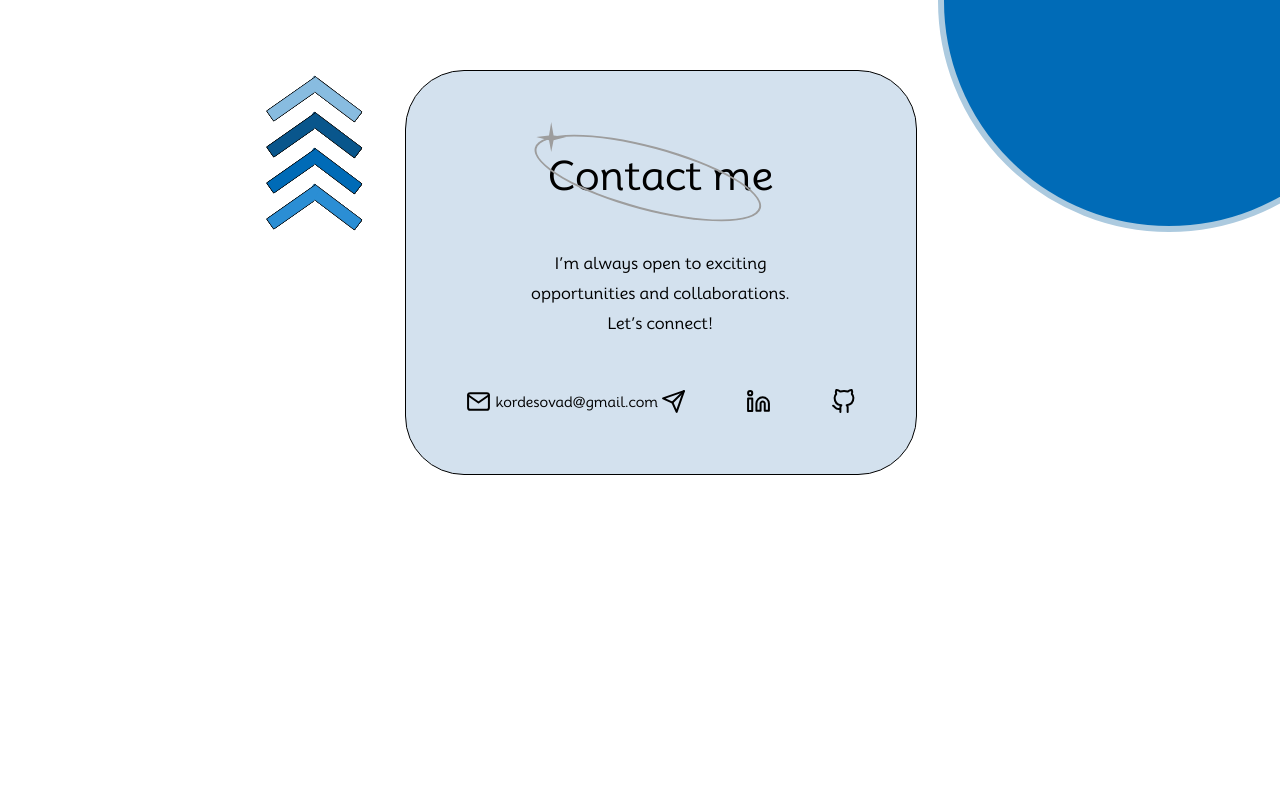
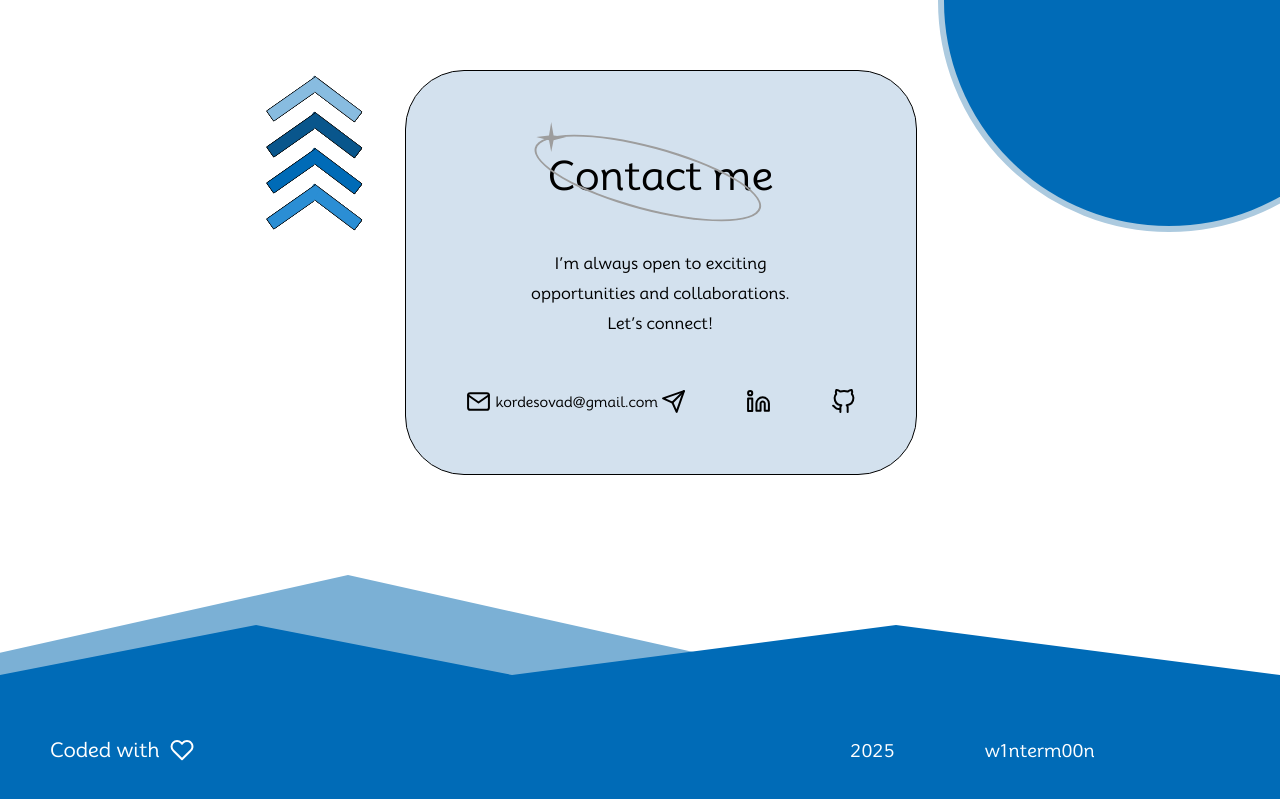
Before and after one commit to w1nterm00n/portfolio, a React (Vite) app: page / in a window 1280 px wide. Shown: the part 1438-2237 px from the top of the page. Before the commit the page ends 2013 px from the top, so only its background shows below. Built offline with nearby package versions, Linux system fonts and the light colour scheme.

Commit message:
made footer

```diff
--- a/src/App.jsx
+++ b/src/App.jsx
@@ -1,6 +1,7 @@
 import HeroSection from './components/semantic/HeroSection'
 import AboutMeSection from './components/semantic/AboutMeSection'
 import ContactMeSection from './components/semantic/ContactMeSection'
+import Footer from './components/semantic/Footer'
 import './Styles.css'
 
 function App() {
@@ -10,6 +11,7 @@ function App() {
       <HeroSection></HeroSection>
       <AboutMeSection></AboutMeSection>
       <ContactMeSection></ContactMeSection>
+      <Footer></Footer>
     </>
   )
 }
--- a/src/Styles.css
+++ b/src/Styles.css
@@ -268,6 +268,72 @@ html, body {
 }
 
 /*CONTACT ME SECTION*/
+/*FOOTER*/
+.footerWrapper .footerTriangles {
+  position: relative;
+  padding-top: 50px;
+}
+.footerWrapper .footerTriangles .dark-triangles {
+  display: flex;
+}
+.footerWrapper .footerTriangles .dark-triangles .border-triangle-smaller {
+  width: 0;
+  height: 0;
+  border-left: 20vw solid transparent;
+  border-right: 20vw solid transparent;
+  border-bottom: 50px solid #006BB7;
+}
+.footerWrapper .footerTriangles .dark-triangles .border-triangle-bigger {
+  width: 0;
+  height: 0;
+  border-left: 30vw solid transparent;
+  border-right: 30vw solid transparent;
+  border-bottom: 50px solid #006BB7;
+}
+.footerWrapper .footerTriangles .light-triangle {
+  width: 0;
+  height: 0;
+  border-left: 35vw solid transparent;
+  border-right: 35vw solid transparent;
+  border-bottom: 100px solid #7BB0D5;
+  position: absolute;
+  top: 0;
+  left: -100px;
+  z-index: -1;
+}
+.footerWrapper footer {
+  position: relative;
+  background-color: #006BB7;
+  height: 150px;
+}
+.footerWrapper footer .footerContent {
+  display: flex;
+  justify-content: space-between;
+  height: 100%;
+  align-items: center;
+}
+.footerWrapper footer .footerContent .codedWithLove {
+  display: flex;
+  flex: 1;
+  align-items: center;
+  margin-left: 10px;
+  gap: 10px;
+}
+.footerWrapper footer .footerContent .codedWithLove p {
+  color: #FFF;
+}
+.footerWrapper footer .footerContent .info {
+  display: flex;
+  flex: 1;
+  justify-content: space-around;
+  align-items: center;
+}
+.footerWrapper footer .footerContent .info .year, .footerWrapper footer .footerContent .info a {
+  color: #FFF;
+  font-size: 14px;
+}
+
+/*FOOTER*/
 @media (min-width: 680px) {
   .navbarWrapper {
     padding-top: 20px;
@@ -313,6 +379,32 @@ html, body {
   .ContactMeSection .ContactCardArea {
     width: 50%;
     margin: 0 !important;
+  }
+  .footerWrapper footer .footerContent {
+    display: flex;
+    justify-content: space-between;
+    height: 100%;
+    align-items: center;
+  }
+  .footerWrapper footer .footerContent .codedWithLove {
+    display: flex;
+    flex: 1;
+    align-items: center;
+    margin-left: 50px;
+    gap: 10px;
+  }
+  .footerWrapper footer .footerContent .codedWithLove p {
+    font-size: 20px;
+  }
+  .footerWrapper footer .footerContent .info {
+    display: flex;
+    flex: 1;
+    justify-content: center;
+    align-items: center;
+    gap: 90px;
+  }
+  .footerWrapper footer .footerContent .info .year, .footerWrapper footer .footerContent .info a {
+    font-size: 18px;
   }
 }
 @media (min-width: 900px) {
@@ -468,6 +560,14 @@ html, body {
     width: 50%;
   }
 }
+@media (max-width: 500px) {
+  .footerWrapper .footerTriangles .light-triangle {
+    left: -50px;
+  }
+  .footerWrapper footer {
+    height: 90px !important;
+  }
+}
 /*HERO SECTION*/
 /*stackedArrow*/
 .stackedArrow {
--- a/src/Styles.scss
+++ b/src/Styles.scss
@@ -283,6 +283,74 @@ html, body {
 }
 /*CONTACT ME SECTION*/
 
+/*FOOTER*/
+.footerWrapper{
+    .footerTriangles{
+        position: relative;
+        padding-top: 50px;
+        .dark-triangles{
+            display: flex;
+            .border-triangle-smaller {
+                width: 0;
+                height: 0;
+                border-left: 20vw solid transparent;
+                border-right: 20vw solid transparent;
+                border-bottom: 50px solid #006BB7;
+            }
+            .border-triangle-bigger {
+                width: 0;
+                height: 0;
+                border-left: 30vw solid transparent;
+                border-right: 30vw solid transparent;
+                border-bottom: 50px solid #006BB7;
+            }
+        }
+        .light-triangle{
+            width: 0;
+            height: 0;
+            border-left: 35vw solid transparent;
+            border-right: 35vw solid transparent;
+            border-bottom: 100px solid #7BB0D5;
+            position: absolute;
+            top: 0;
+            left: -100px;
+            z-index: -1;
+        }
+    }
+
+    footer{
+        position: relative;
+        background-color: #006BB7;
+        height: 150px;
+        .footerContent{
+            display: flex;
+            justify-content: space-between;
+            height: 100%;
+            align-items: center;
+            .codedWithLove{
+                display: flex;
+                flex: 1;
+                align-items: center;
+                margin-left: 10px;
+                gap: 10px;
+                p{
+                    color: #FFF;
+                }
+            }
+            .info{
+                display: flex;
+                flex: 1;
+                justify-content: space-around;
+                align-items: center;
+                .year, a{
+                    color: #FFF;
+                    font-size: 14px;
+                }
+            }
+        }
+    }
+}
+/*FOOTER*/
 
 @media (min-width: 680px) {
     .navbarWrapper{
@@ -334,6 +402,36 @@ html, body {
         .ContactCardArea{
             width: 50%;
             margin: 0 !important;
+        }
+    }
+    .footerWrapper{
+        footer{
+            .footerContent{
+                display: flex;
+                justify-content: space-between;
+                height: 100%;
+                align-items: center;
+                .codedWithLove{
+                    display: flex;
+                    flex: 1;
+                    align-items: center;
+                    margin-left: 50px;
+                    gap: 10px;
+                    p{
+                        font-size: 20px;
+                    }
+                }
+                .info{
+                    display: flex;
+                    flex: 1;
+                    justify-content: center;
+                    align-items: center;
+                    gap: 90px;
+                    .year, a{
+                        font-size: 18px;
+                    }
+                }
+            }
         }
     }
 }
@@ -520,6 +618,18 @@ html, body {
     }
 }
 
+@media (max-width: 500px) {
+    .footerWrapper{
+        .footerTriangles{
+            .light-triangle{
+                left: -50px;
+            }
+        }
+        footer{
+            height: 90px !important;
+        }
+    }
+}
 
 /*HERO SECTION*/
 
--- a/src/components/semantic/Footer.jsx
+++ b/src/components/semantic/Footer.jsx
@@ -0,0 +1,32 @@
+import heart from "../../assets/heart.svg"
+
+function Footer () {
+    return (
+        <div className="footerWrapper">
+            <div className="footerTriangles">
+                <div className="light-triangle"></div>
+                <div className="dark-triangles">
+                    <div className="border-triangle-smaller"></div>
+                    <div className="border-triangle-bigger"></div>
+                </div>
+            </div>
+            <footer>
+                <div className="footerContent">
+                    <div className="codedWithLove">
+                        <p>Coded with</p>
+                        <img src={heart} alt="heart" />
+                    </div>
+
+                    <div className="info">
+                        <div className="year">2025</div>
+                        <div className="githubLink">
+                            <a href="#!">w1nterm00n</a>
+                        </div>
+                    </div>
+                </div>
+            </footer>
+        </div>
+    );
+  }
+
+export default Footer;
```
Also changed, not shown: src/assets/heart.svg (added), 1 other file (tests, documents, lock files or other folders).
